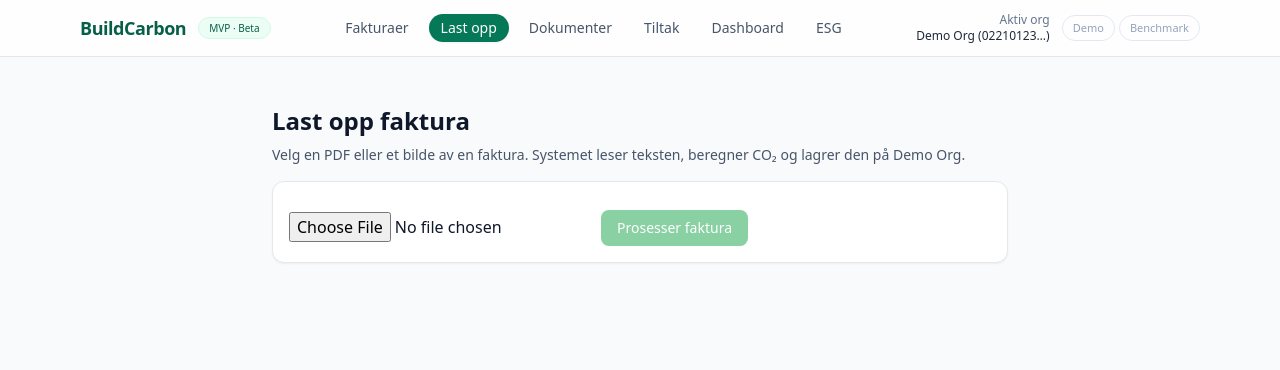
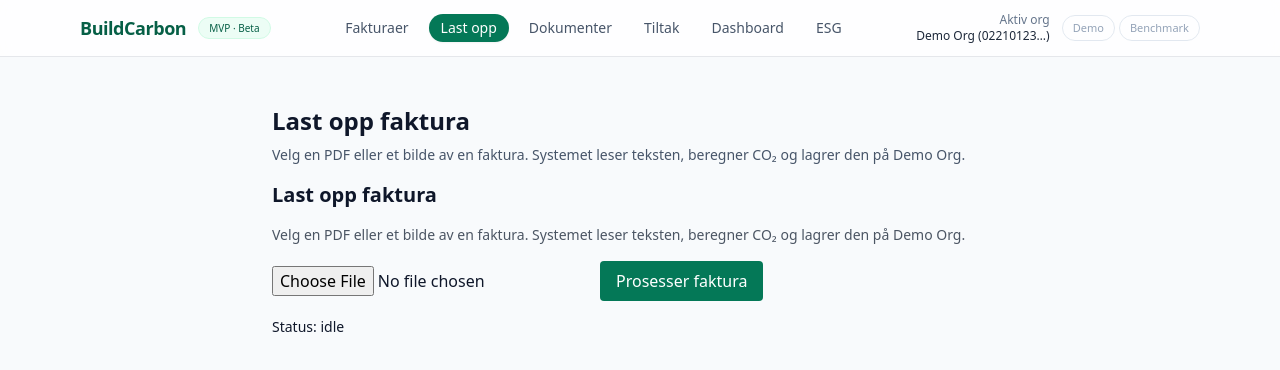
Before and after one commit to Havardbaban/buildcarbon, a React (Vite) app: page /upload in a window 1280 px wide. Shown: the top 370 px of the page. Built offline with nearby package versions, Linux system fonts and the light colour scheme; no server answers.

Commit message:
Update InvoiceUpload.tsx

```diff
--- a/src/components/InvoiceUpload.tsx
+++ b/src/components/InvoiceUpload.tsx
@@ -1,16 +1,16 @@
 // src/components/InvoiceUpload.tsx
 import React, { useState } from "react";
 import { supabase } from "../lib/supabase";
-import { parseInvoiceLines } from "../lib/parseInvoiceLines";
 import { ACTIVE_ORG_ID } from "../lib/org";
 import { runExternalOcr } from "../lib/externalOcr";
-import { enrichWithActionData } from "../lib/actionEnrichment";
+import { enrichActionData } from "../lib/actionEnrichment";
+import { saveDocumentLinesWithCo2 } from "../lib/saveDocumentLinesWithCo2";
+
+type UploadState = "idle" | "uploading" | "ocr" | "saving" | "done" | "error";
 
 export default function InvoiceUpload() {
   const [file, setFile] = useState<File | null>(null);
-  const [state, setState] = useState<
-    "idle" | "uploading" | "ocr" | "saving" | "done" | "error"
-  >("idle");
+  const [state, setState] = useState<UploadState>("idle");
   const [progress, setProgress] = useState<string>("");
   const [error, setError] = useState<string | null>(null);
 
@@ -18,8 +18,8 @@ export default function InvoiceUpload() {
     const f = e.target.files?.[0] ?? null;
     setFile(f);
     setError(null);
+    setProgress("");
     setState("idle");
-    setProgress("");
   }
 
   async function processInvoice() {
@@ -29,11 +29,12 @@ export default function InvoiceUpload() {
     }
 
     try {
-      // 1) Last opp til storage
+      // 1) Last opp fil til Supabase storage
       setState("uploading");
       setProgress("Laster opp fil til lagring...");
 
-      const ext = file.name.split(".").pop()?.toLowerCase() || "pdf";
+      const ext =
+        file.name.split(".").pop()?.toLowerCase() || "pdf";
       const storagePath = `invoices/${Date.now()}.${ext}`;
 
       const { error: uploadError } = await supabase.storage
@@ -46,104 +47,105 @@ export default function InvoiceUpload() {
         return;
       }
 
-      // 2) Ekstern OCR (i stedet for Tesseract)
+      // 2) Kall Mindee Invoice API (ekstern parser)
       setState("ocr");
-      setProgress("Sender faktura til OCR-tjeneste...");
+      setProgress("Sender faktura til invoice-parser...");
 
-      const ocrText = await runExternalOcr(file, (msg) => setProgress(msg));
+      const parsed = await runExternalOcr(file, (msg) => setProgress(msg));
 
-      // 3) Parse faktura
-      setProgress("Ekstraherer fakturadata...");
-      const parsed = await parseInvoiceLines(ocrText);
-
-      // 3.5) Beregn tiltak/ROI basert på leverandør, total og CO₂
-      const actionFields = enrichWithActionData({
+      // 3) Beregn tiltak/ROI basert på leverandør, total og CO₂ (hvis vi får det)
+      const actionFields = enrichActionData({
         vendor_name: parsed.vendor ?? "",
         total_amount: parsed.total ?? null,
-        co2_kg: parsed.co2 ?? null,
+        co2_kg: parsed.co2Kg ?? null,
       });
 
       // 4) Lagre i document-tabellen
       setState("saving");
       setProgress("Lagrer faktura i databasen...");
 
-      const { data: doc, error: dbError } = await supabase
+      const { data, error: dbError } = await supabase
         .from("document")
-        .insert({
+        .insert([
+          {
             org_id: ACTIVE_ORG_ID,
-
             external_id: storagePath,
             file_path: storagePath,
-
-          supplier_name: parsed.vendor ?? "",
+            supplier_name: parsed.vendor ?? "Ukjent leverandør",
             supplier_orgnr: parsed.orgNumber ?? null,
-
             issue_date: parsed.dateISO ?? null,
             total_amount: parsed.total ?? null,
             currency: parsed.currency ?? "NOK",
-
-          co2_kg: parsed.co2 ?? null,
-          energy_kwh: parsed.energyKwh ?? null,
-          fuel_liters: parsed.fuelLiters ?? null,
-          gas_m3: parsed.gasM3 ?? null,
-
-          // Tiltak/ROI-felt
-          category: actionFields.category,
-          co2_factor: actionFields.co2_factor,
-          benchmark_cost: actionFields.benchmark_cost,
-          potential_savings_nok: actionFields.potential_savings_nok,
-          potential_savings_co2: actionFields.potential_savings_co2,
-        })
-        .select("*")
+            co2_kg: parsed.co2Kg ?? null,
+            action_title: actionFields.title,
+            action_category: actionFields.category,
+            action_potential_savings:
+              actionFields.potentialSavings,
+          },
+        ])
+        .select("id")
         .single();
 
       if (dbError) {
-        console.error("DB error:", dbError);
         setError("Database-feil: " + dbError.message);
         setState("error");
         return;
       }
 
-      console.log("Inserted document:", doc);
+      const documentId = data?.id as string | undefined;
+
+      // 5) Lagre linjeelementer + CO₂ hvis vi har noen
+      if (documentId && parsed.lines.length > 0) {
+        await saveDocumentLinesWithCo2(documentId, parsed.lines);
+      }
+
       setState("done");
       setProgress("Faktura prosessert og lagret!");
-      setFile(null);
+      setError(null);
     } catch (err: any) {
       console.error(err);
-      setError("Uventet feil: " + (err?.message ?? String(err)));
+      setError(err?.message || "Ukjent feil under prosessering.");
       setState("error");
     }
   }
 
+  const isBusy =
+    state === "uploading" || state === "ocr" || state === "saving";
+
   return (
-    <div className="p-4 border rounded-xl bg-white shadow-sm">
-      {error && (
-        <div className="mb-4 rounded border border-red-300 bg-red-50 px-4 py-2 text-sm text-red-700">
-          {error}
-        </div>
-      )}
+    <div className="space-y-4">
+      <h1 className="text-xl font-semibold">Last opp faktura</h1>
+      <p className="text-sm text-gray-600">
+        Velg en PDF eller et bilde av en faktura. Systemet leser teksten,
+        beregner CO₂ og lagrer den på Demo Org.
+      </p>
 
-      <div className="space-y-3">
+      <div className="flex items-center gap-4">
         <input
           type="file"
           accept="application/pdf,image/*"
           onChange={onFileChange}
         />
-
         <button
           onClick={processInvoice}
-          className="px-4 py-2 rounded-lg text-sm font-medium bg-green-600 text-white hover:bg-green-700 disabled:opacity-50"
-          disabled={
-            !file || state === "uploading" || state === "ocr" || state === "saving"
-          }
+          disabled={!file || isBusy}
+          className={`px-4 py-2 rounded text-white ${
+            isBusy
+              ? "bg-gray-400 cursor-not-allowed"
+              : "bg-emerald-600 hover:bg-emerald-700"
+          }`}
         >
           Prosesser faktura
         </button>
+      </div>
 
-        {state !== "idle" && (
-          <div className="mt-2 text-sm text-slate-700">
+      <div className="text-sm mt-2">
         <div>Status: {state}</div>
-            <div>{progress}</div>
+        {progress && <div>{progress}</div>}
+        {error && <div className="text-red-600">{error}</div>}
+        {state === "done" && !error && (
+          <div className="text-emerald-700">
+            Faktura prosessert og lagret!
           </div>
         )}
       </div>
```
Lines whose indentation alone changed are shown as unchanged.
